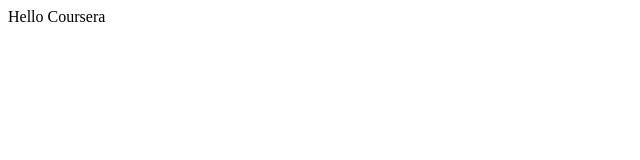
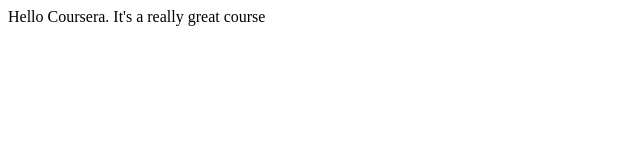
Before and after one commit to SketchyMitch/coursera-test, a plain HTML site: page site/index.html in a window 1280 px wide. Shown: the whole page, without its empty margins (0-640 px from the left). Drawn offline with Linux system fonts and the light colour scheme.

Commit message:
my first change

```diff
--- a/site/index.html
+++ b/site/index.html
@@ -4,6 +4,6 @@
 	<title>Hello Coursera</title>
 </head>
 <body>
-Hello Coursera
+Hello Coursera. It's a really great course
 </body>
 </html>
```
